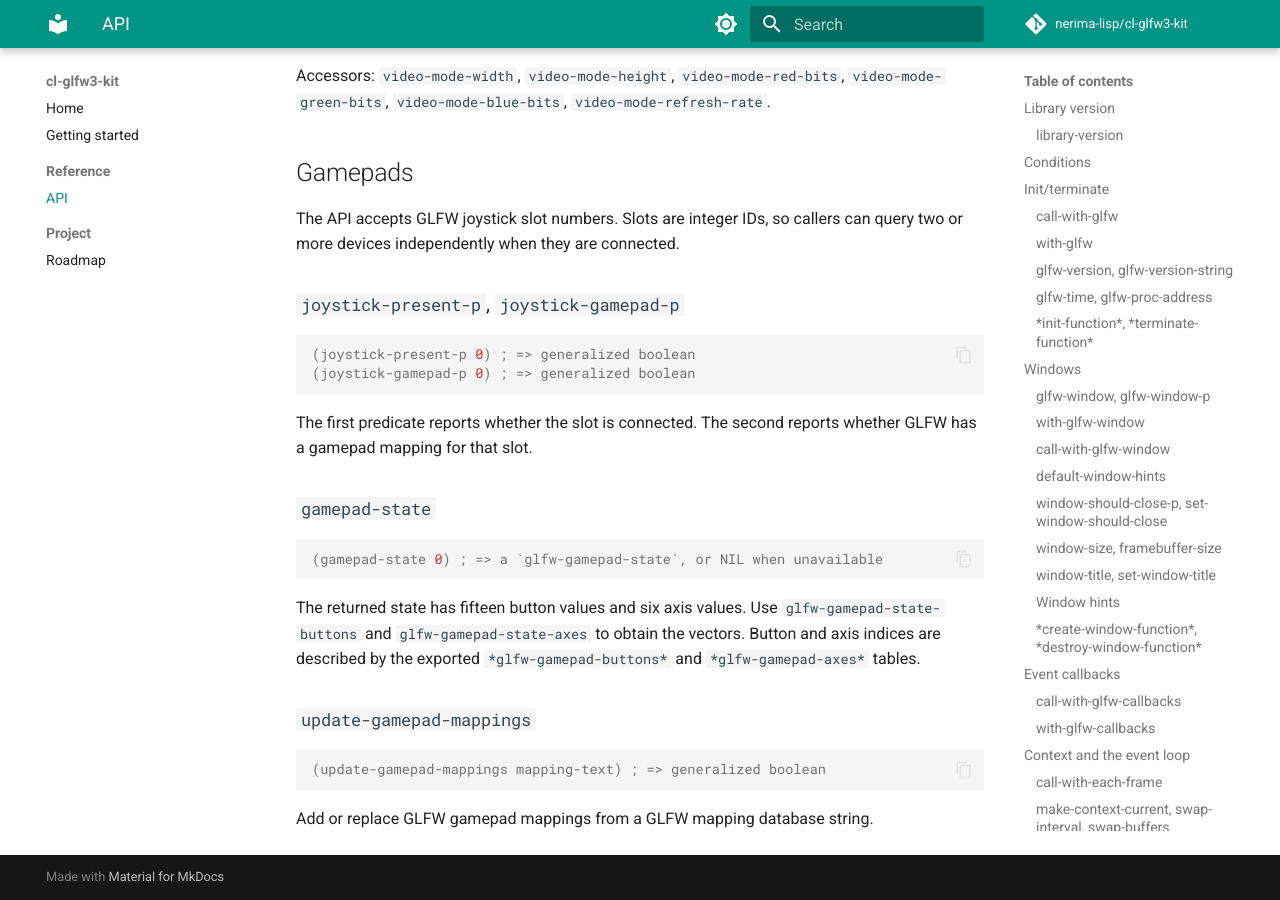
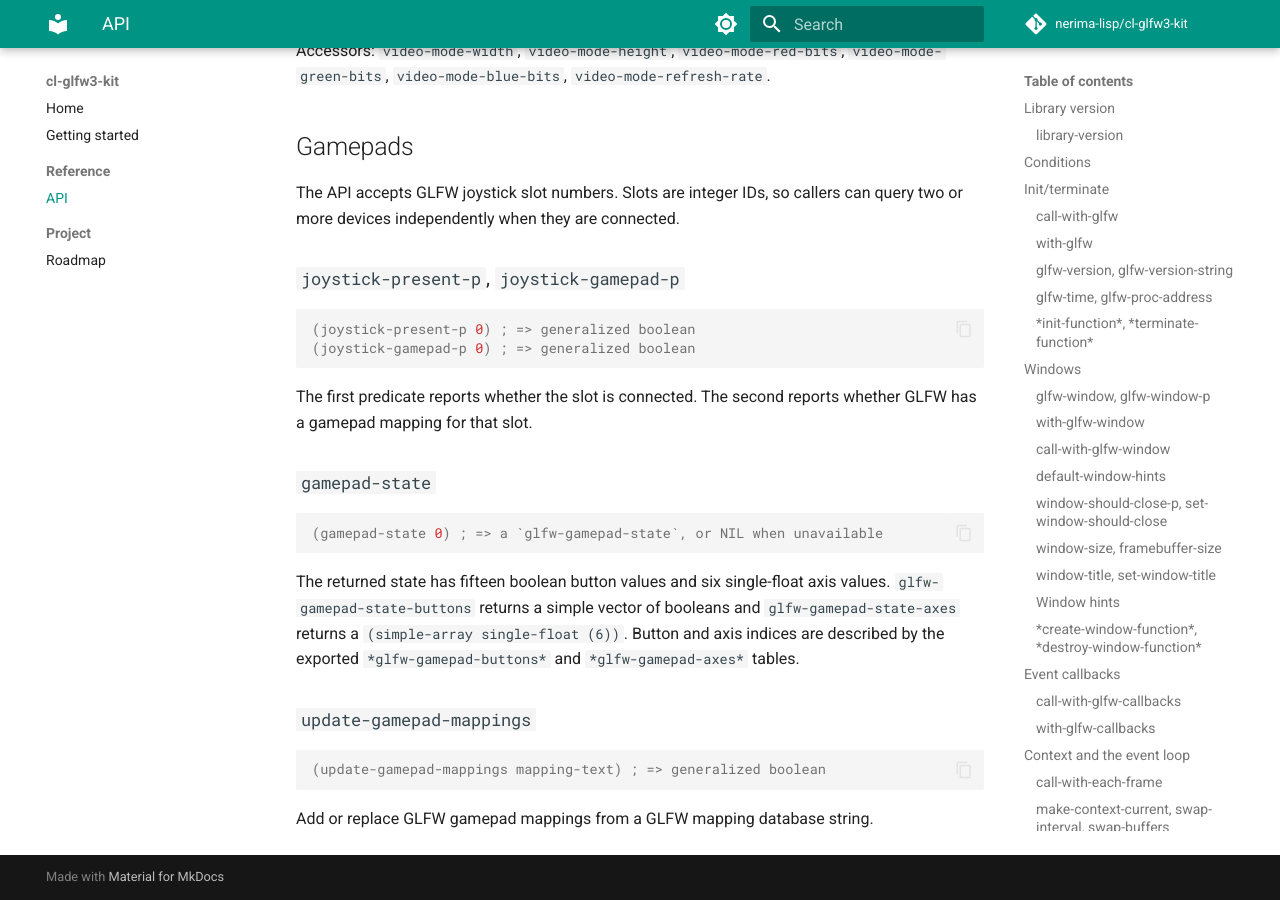
Before and after one commit to nerima-lisp/cl-glfw3-kit, an MkDocs documentation site: the page built from docs/src/reference/api.md, in a window 1280 px wide and 900 px high, scrolled down 6328 px. Built offline with MkDocs 1.6.1 and Material for MkDocs 9.7.7, drawn with Linux system fonts in a browser that asks for light colours; comment, search, counter and statistics services are not loaded; some of the changed text lies outside the part shown.

Commit message:
fix: tighten frontend binding API

````diff
--- a/docs/src/reference/api.md
+++ b/docs/src/reference/api.md
@@ -263,8 +263,8 @@ through `:z`, `:0` through `:9`, `:space`, `:escape`, `:left`, `:kp-0`,
 
 The current key table follows GLFW's `GLFW_KEY_*` constants. The table is
 exported for NES keyboard bindings, and `key-code` converts a keyword to its
-integer code. `*nes-key-bindings*` provides the standard NES-to-keyboard
-defaults (`:a`=`:x`, `:b`=`:z`, `:select`=`:right-shift`, and `:start`=`:enter`).
+integer code. The application using this generic binding selects its own
+domain-specific keyboard mapping.
 
 ### `key-code`
 
@@ -319,9 +319,10 @@ whether GLFW has a gamepad mapping for that slot.
 (gamepad-state 0) ; => a `glfw-gamepad-state`, or NIL when unavailable
 ```
 
-The returned state has fifteen button values and six axis values. Use
-`glfw-gamepad-state-buttons` and `glfw-gamepad-state-axes` to obtain the
-vectors. Button and axis indices are described by the exported
+The returned state has fifteen boolean button values and six single-float axis
+values. `glfw-gamepad-state-buttons` returns a simple vector of booleans and
+`glfw-gamepad-state-axes` returns a `(simple-array single-float (6))`. Button
+and axis indices are described by the exported
 `*glfw-gamepad-buttons*` and `*glfw-gamepad-axes*` tables.
 
 ### `update-gamepad-mappings`
````
Also changed, not shown: docs/src/project/roadmap.md (+2 -2 lines), 7 other files.
